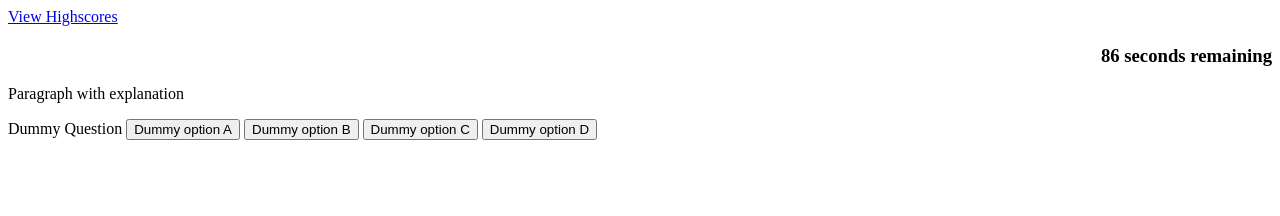
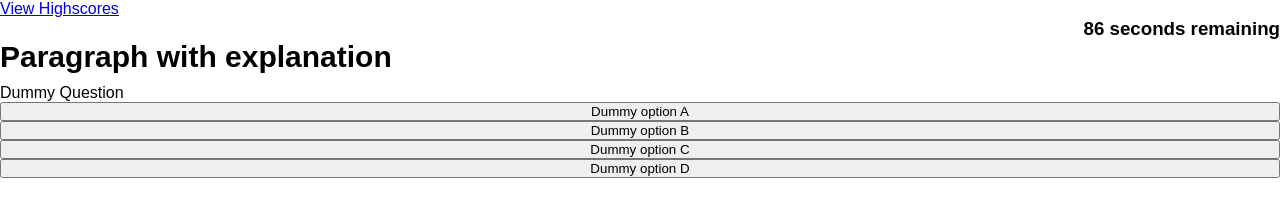
Before and after one commit to boocipher/Code_quizz, a plain HTML site: page index.html in a window 1280 px wide. Drawn offline with Linux system fonts and the light colour scheme.

Commit message:
CSS updates

```diff
--- a/assets/css/style.css
+++ b/assets/css/style.css
@@ -1,3 +1,29 @@
+* {
+    box-sizing: border-box;
+    margin: 0;
+    padding: 0;
+}
+
+body {
+  font-family: Arial;
+  margin: 0;
+  display: flex;
+  flex-direction: column;
+  min-height: 100vh;
+  justify-content: flex-start;
+}
+
+h1 {
+    font-size: 30px;
+    color: black;
+    margin-bottom: 10px;
+}
+
+h2 {
+    font-size: 20px;
+    margin-bottom: 5px;
+}
+
 .countdown {
     position:absolute;
     top:0;
@@ -5,6 +31,19 @@
     font-size: small;
 }
 
-#container {
+/* .container {
+    width: 100vw;
+    height: 100vw;
+    display: flex;
+    /* justify-content: center; */
+} */
 
+.flex-column {
+    display: flex;
+    flex-direction: column;
 }
+
+.flex-center {
+    justify-content: center;
+    align-items: center;
+}
--- a/index.html
+++ b/index.html
@@ -4,7 +4,7 @@
     <meta charset="UTF-8">
     <meta http-equiv="X-UA-Compatible" content="IE=edge">
     <meta name="viewport" content="width=device-width, initial-scale=1.0">
-    <title>Code Quiz</title>
+    <title>Code Quiz Home</title>
     <link rel="stylesheet" href="./assets/css/style.css">
 </head>
 <body>
@@ -15,12 +15,11 @@
         <div align="right">
             <h3 id="countdown"></h3>
         </div>
-
     </header>
 
-    <div>
+    <div id="home" class="flex-column flex-center">
         <!-- h1 with name -->
-        <p>Paragraph with explanation</p>
+        <h1>Paragraph with explanation</h1>
         <!--  button -->
     </div>
 
```
